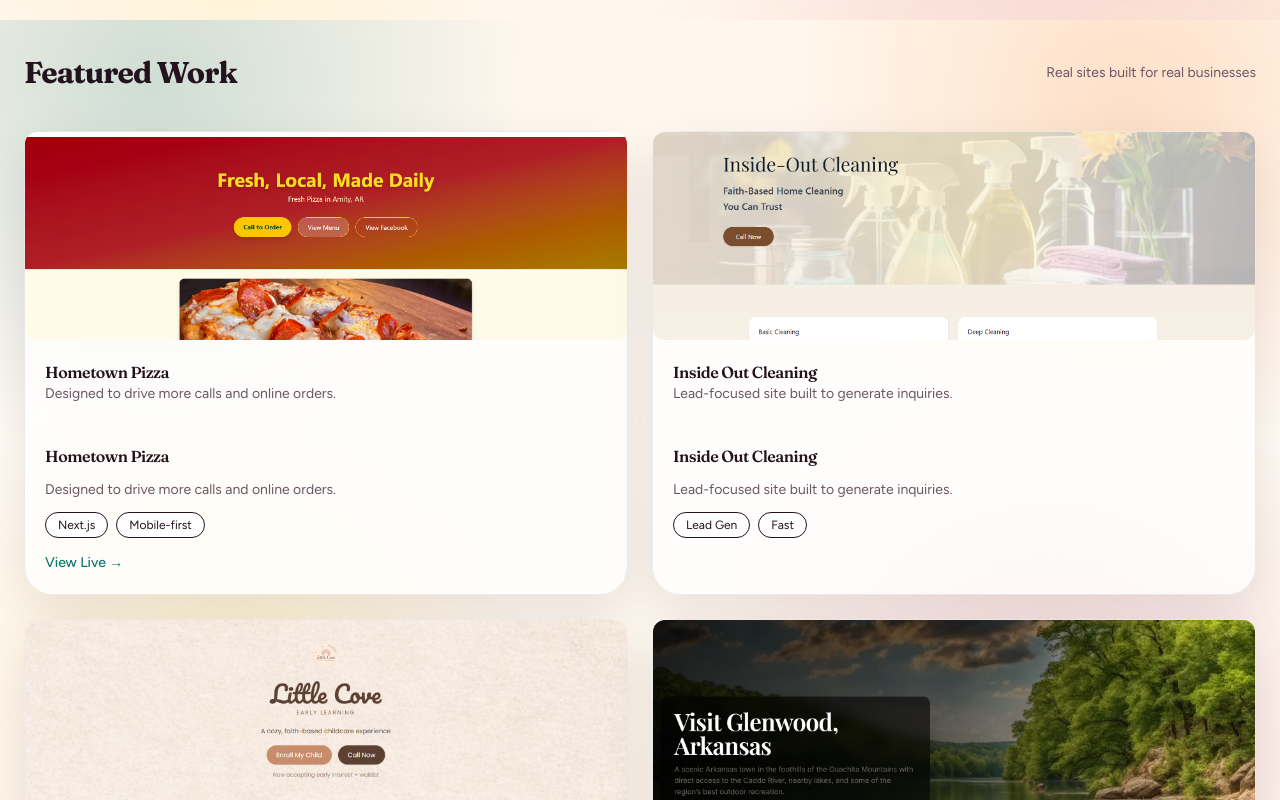
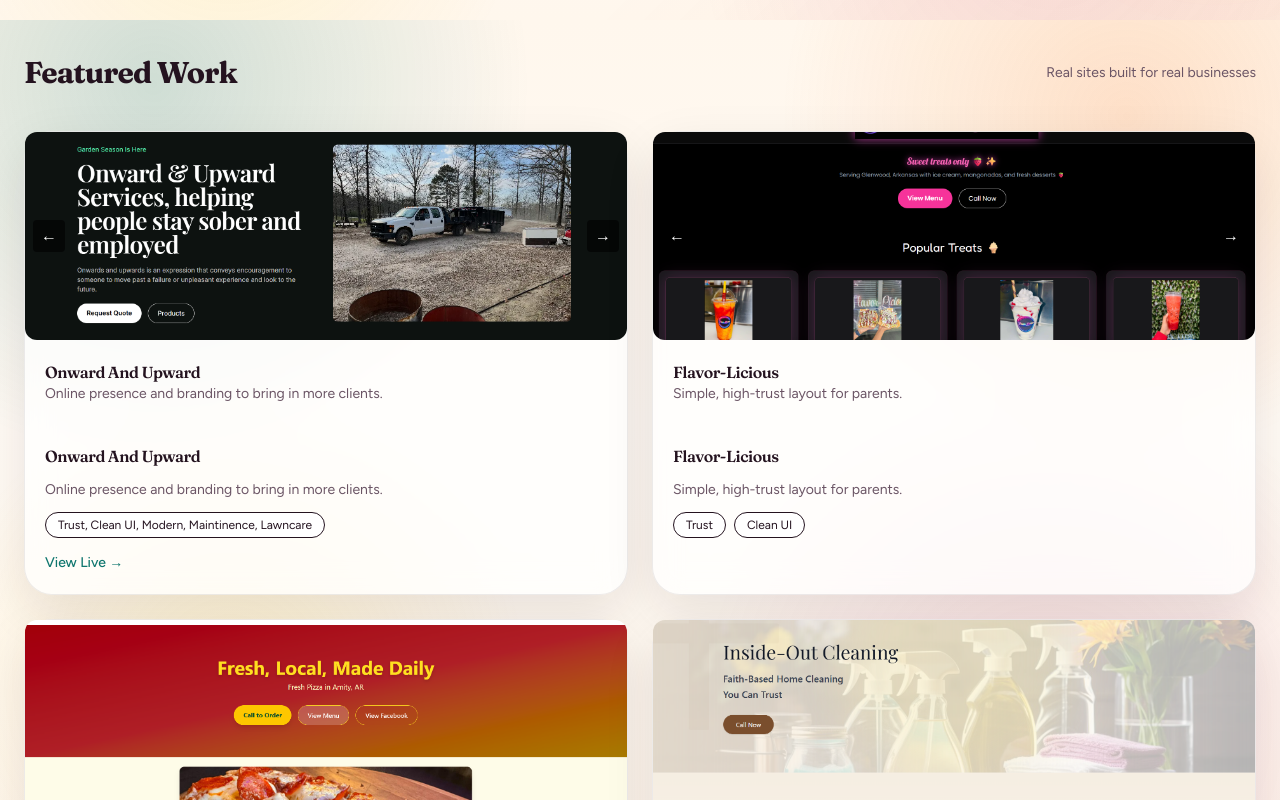
Before and after one commit to altifygenerator-ai/hometown-web, a Next.js app: page / in a window 1280 px wide. Shown: the part 780-1580 px from the top of the page. Built offline with nearby package versions, Linux system fonts and the light colour scheme.

Commit message:
added new project for portfolio

```diff
--- a/app/page.tsx
+++ b/app/page.tsx
@@ -20,7 +20,21 @@ type Project = {
 };
 
 const projects: Project[] = [
-
+   {
+    title: "Onward And Upward",
+    category: "Landscaping and maintinence",
+    images: ["/onward1.png", "/onward2.png"],
+      summary: "Online presence and branding to bring in more clients.",
+      tags: ["Trust, Clean UI, Modern, Maintinence, Lawncare"],
+      live: {url: "https://onwardsandupward.com/"},
+    },
+    {
+    title: "Flavor-Licious",
+    category: "Restaurant",
+    images: ["/flavor1.png", "/flavor2.png"],
+    summary: "Simple, high-trust layout for parents.",
+    tags: ["Trust", "Clean UI"],
+  },
   {
     title: "Hometown Pizza",
     category: "Restaurant",
@@ -61,14 +75,10 @@ const projects: Project[] = [
     tags: ["Lead Gen", "Fast"],
     live: { url: "https://amityarkansas.org/" },
   },
-  {
-    title: "Flavor-Licious",
-    category: "Restaurant",
-    images: ["/flavor1.png", "/flavor2.png"],
-    summary: "Simple, high-trust layout for parents.",
-    tags: ["Trust", "Clean UI"],
-  }
-];
+
+
+    ]
+
 
 /* ================= PRICING ================= */
 
```
Also changed, not shown: public/onward1.png (added), public/onward2.png (added).
